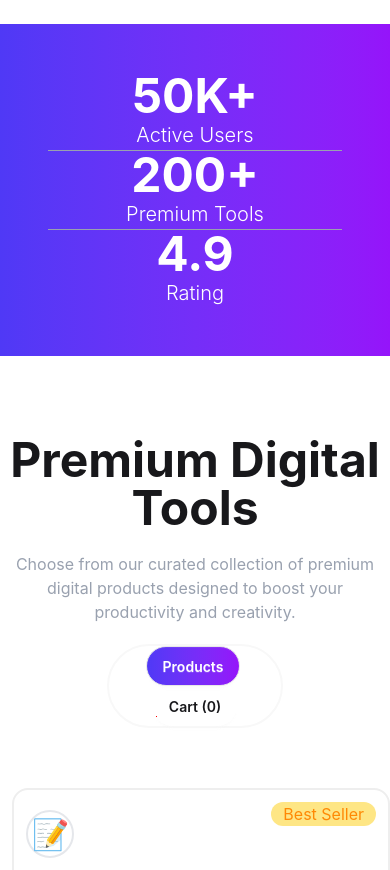
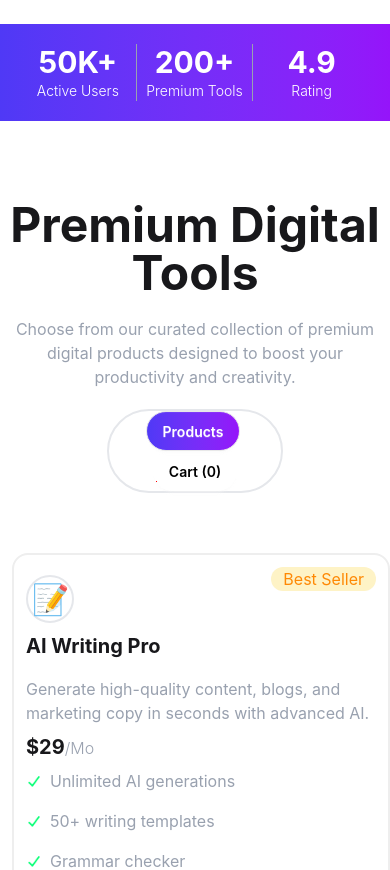
Before and after one commit to samru-4423/PH-A6, a React (Vite) app: page / in a window 390 px wide. Shown: the part 1020-1890 px from the top of the page. Built offline with nearby package versions, Linux system fonts and the light colour scheme.

Commit message:
added cart part to checkout and toggle in product and cart button

```diff
--- a/src/App.jsx
+++ b/src/App.jsx
@@ -1,5 +1,5 @@
 
-import { Suspense } from 'react'
+import { Suspense, useState } from 'react'
 import './App.css'
 import Banner from './Components/Banner'
 import Homecard from './Components/Homecard'
@@ -9,20 +9,70 @@ import StepsPart from './Components/StepsPart'
 import PackagePlan from './Components/PackagePlan'
 import Transform from './Components/Transform'
 import Footer from './Components/Footer'
+import Cart from './Components/Cart'
 
 const cardPromise = fetch('Data.json')
   .then(res => res.json())
 
 function App() {
+  const [activeTab, setActiveTab] = useState("products");
+  return (
 
-  return (
     <>
       <Navbar></Navbar>
       <Banner></Banner>
       <Overall></Overall>
-      <Suspense fallback={<h3>Loading...</h3>}>
+      <div className=' md:w-[80%] mx-auto'>
+        <div className='text-center py-15'>
+          <h2 className='text-5xl font-bold'>Premium Digital Tools</h2>
+          <p className='text-[16px] text-gray-400 py-5 px-2 md:px-82'>Choose from our curated collection of premium digital products designed to boost your productivity and creativity. </p>
+          <div className='border-2 border-gray-200 md:w-[12%] w-[45%] mx-auto space-x-1 rounded-full'>
+            {/* <button className='btn bg-gradient-to-r from-[#4F39F6] to-[#9514FA] text-white rounded-full'>Products</button> */}
+            {/* <button className='btn bg-transparent border-none rounded-full'>Cart (0)</button> */}
+
+            <button
+              onClick={() => setActiveTab("products")}
+              className={`btn rounded-full flex-1 ${activeTab === "products"
+                ? "bg-gradient-to-r from-[#4F39F6] to-[#9514FA] text-white"
+                : "bg-transparent border-none text-black"
+                }`}
+            >
+              Products
+            </button>
+
+            <button
+              onClick={() => setActiveTab("cart")}
+              className={`btn rounded-full flex-1 ${activeTab === "cart"
+                ? "bg-gradient-to-r from-[#4F39F6] to-[#9514FA] text-white"
+                : "bg-transparent border-none text-black"
+                }`}
+            >
+              Cart (0)
+            </button>
+
+          </div>
+        </div>
+
+        {/* <div className='grid md:grid-cols-3 grid-cols-1 gap-4 pl-3'>
+                {
+                    cardContent.map(card => <Card card={card}></Card>)
+                }
+            </div> */}
+
+      </div>
+      {/* <Suspense fallback={<h3 className='text-center'>Loading...</h3>}>
         <Homecard cardPromise={cardPromise}></Homecard>
-      </Suspense>
+      </Suspense> */}
+      {/* <Cart></Cart> */}
+
+      {activeTab === "products" && (
+        <Suspense fallback={<h3 className='text-center'>Loading...</h3>}>
+          <Homecard cardPromise={cardPromise}></Homecard>
+        </Suspense>
+      )}
+
+      {activeTab === "cart" && <Cart/>}
+
       <StepsPart></StepsPart>
       <PackagePlan></PackagePlan>
       <Transform></Transform>
--- a/src/Components/Card.jsx
+++ b/src/Components/Card.jsx
@@ -1,10 +1,25 @@
 import React from 'react';
+import CardFeature from './CardFeature';
 
 const Card = ({ card }) => {
+    const isTagType = card.tagType;
+    // console.log(isTagType);
+
+    const isFeatures = card.features;
+    //console.log(isFeatures);
+
+    const tagStyles =
+        isTagType === "best-seller"
+            ? "bg-amber-100 text-orange-400"
+            : isTagType === "popular"
+                ? "bg-purple-100 text-purple-500"
+                : isTagType === "new"
+                    ? "bg-green-100 text-green-500"
+                    : "";
     return (
-        <div className='w-full  p-3 border-2 border-base-300 rounded-2xl hover:-translate-y-2 transition duration-300'>
+        <div className='flex flex-col w-full p-3 border-2 border-base-300 rounded-2xl hover:-translate-y-2 transition duration-300'>
             <div className='flex justify-end'>
-                <p className='text-center bg-amber-200 text-orange-400  px-3 rounded-full w-auto'>{card.tag}</p>
+                <p className={`text-center px-3 rounded-full w-auto ${tagStyles}`}>{card.tag}</p>
             </div>
 
             <h2 className='text-3xl w-12 p-1 border-2 border-gray-200 rounded-full -mt-4'>{card.icon}</h2>
@@ -15,7 +30,7 @@ const Card = ({ card }) => {
 
             <h2 className='font-bold text-xl'>${card.price}<span className='font-light text-[16px] text-gray-400'>/{card.period}</span> </h2>
 
-            <div className='flex items-center gap-2'>
+            {/* <div className='flex items-center gap-2'>
                 <img src="./../public/check.png" alt="" className='w-4 h-4' />
                 <p className='text-gray-400 py-2'>{card.features[0]}</p>
             </div>
@@ -26,6 +41,12 @@ const Card = ({ card }) => {
             <div className='flex items-center gap-2'>
                 <img src="./../public/check.png" alt="" className='w-4 h-4' />
                 <p className='text-gray-400 py-2'>{card.features[2]}</p>
+            </div> */}
+
+            <div className='flex-1'>
+                {
+                    isFeatures.map((feature, index) => <CardFeature key={index} feature={feature}></CardFeature>)
+                }
             </div>
 
             <div className="mt-6">
--- /dev/null
+++ b/src/Components/CardFeature.jsx
@@ -0,0 +1,12 @@
+import React from 'react';
+
+const CardFeature = ({ feature }) => {
+    return (
+        <div className='flex items-center gap-2'>
+            <img src="./../public/check.png" alt="" className='w-4 h-4' />
+            <p className='text-gray-400 py-2'>{feature}</p>
+        </div>
+    );
+};
+
+export default CardFeature;
--- /dev/null
+++ b/src/Components/Cart.jsx
@@ -0,0 +1,26 @@
+import React, { Suspense } from 'react';
+import CartDetails from './CartDetails';
+
+const Cart = () => {
+    return (
+        <div className='md:w-[80%] md:mx-auto mx-2 border-2 border-gray-300 md:p-7 p-4 rounded-2xl'>
+            <h2 className='font-bold text-3xl'>Your Cart</h2>
+
+            {
+                <Suspense fallback={<h3>Loading...</h3>}>
+                    <CartDetails></CartDetails>
+                </Suspense>
+            }
+
+            <div className='flex justify-between'>
+                <p className='text-gray-400'>Total:</p>
+                <p className='font-bold text-[20px]'>$79</p>
+            </div>
+            <div className="mt-6">
+                <button className="btn bg-gradient-to-r from-[#4F39F6] to-[#9514FA] text-white rounded-full btn-block">Proceed To Checkout</button>
+            </div>
+        </div>
+    );
+};
+
+export default Cart;
--- /dev/null
+++ b/src/Components/CartDetails.jsx
@@ -0,0 +1,18 @@
+import React from 'react';
+
+const CartDetails = () => {
+    return (
+        <div className='flex justify-between bg-gray-100 rounded-2xl p-5 my-3'>
+            <div className='flex gap-3 '>
+                <h2 className='text-3xl w-auto p-1 bg-white rounded-full'><img src="./../public/Play.png" alt="" className='w-9 p-1' /></h2>
+                <div>
+                    <p className='text-[16px]'>AI Writing Pro</p>
+                    <p className='text-gray-400'>$29</p>
+                </div>
+            </div>
+            <button className='btn border-none bg-transparent text-red-500'>Remove</button>
+        </div>
+    );
+};
+
+export default CartDetails;
--- a/src/Components/Homecard.jsx
+++ b/src/Components/Homecard.jsx
@@ -3,21 +3,21 @@ import Card from './Card';
 
 const Homecard = ({ cardPromise }) => {
     const cardContent = use(cardPromise);
-    console.log(cardContent);
+    //console.log(cardContent);
     return (
         <div className=' md:w-[80%] mx-auto pb-20'>
-            <div className='text-center py-15'>
+            {/* <div className='text-center py-15'>
                 <h2 className='text-5xl font-bold'>Premium Digital Tools</h2>
                 <p className='text-[16px] text-gray-400 py-5 px-2 md:px-82'>Choose from our curated collection of premium digital products designed to boost your productivity and creativity. </p>
                 <div className='border-2 border-base-200 md:w-[15%] w-[45%] mx-auto space-x-1 rounded-full'>
                     <button className='btn bg-gradient-to-r from-[#4F39F6] to-[#9514FA] text-white rounded-full'>Products</button>
                     <button className='btn bg-transparent border-none rounded-full'>Cart (0)</button>
                 </div>
-            </div>
+            </div> */}
 
             <div className='grid md:grid-cols-3 grid-cols-1 gap-4 pl-3'>
                 {
-                    cardContent.map(card => <Card card={card}></Card>)
+                    cardContent.map(card => <Card key={card.id} card={card}></Card>)
                 }
             </div>
 
--- a/src/Components/Navbar.jsx
+++ b/src/Components/Navbar.jsx
@@ -17,7 +17,7 @@ const Navbar = () => {
                             <li><a>Pricing</a></li>
                             <li><a>Testimonials</a></li>
                             <li><a>FAQ</a></li>
-                            <li><button>Cart</button></li>
+                            <li><button>Cart <span className='text-[12px] text-center bg-red-500 w-4.5 h-4.5 px-1 rounded-full'>0</span></button></li>
                         </ul>
                     </div>
                     <h2 className='font-bold text-3xl bg-gradient-to-r from-[#4F39F6] to-[#9514FA] bg-clip-text text-transparent'>DigiTools</h2>
@@ -33,7 +33,7 @@ const Navbar = () => {
                     </ul>
                 </div>
                 <div className="navbar-end md:gap-3 ">
-                    <ul className="menu menu-horizontal px-1 hidden md:flex"><button className="btn border-none bg-transparent"><img src='./public/shopping-cart.png'></img></button></ul>
+                    <ul className="menu menu-horizontal px-1 hidden md:flex"><button className="btn border-none bg-transparent"><img src='./public/shopping-cart.png'></img></button><span className='text-[12px] text-center bg-red-500 w-4.5 h-4.5 px-1 -ml-6 rounded-full'>0</span></ul>
                     <button className="btn border-none bg-transparent">Login</button>
                     <button className="btn bg-gradient-to-r from-[#4F39F6] to-[#9514FA] text-white rounded-full">Get Satrted</button>
                 </div>
--- a/src/Components/Overall.jsx
+++ b/src/Components/Overall.jsx
@@ -3,18 +3,18 @@ import React from 'react';
 const Overall = () => {
     return (
         <div className='bg-gradient-to-r from-[#4F39F6]  to-[#9514FA] my-5'>
-            <div className='grid md:grid-cols-3 grid-cols-1 items-center text-center justify-between text-white md:w-[85%] mx-auto p-12'>
-                <div className='md:border-r border-b border-gray-400'>
-                    <h2 className='font-bold text-5xl'>50K+</h2>
-                    <p className='text-[20px] font-light'>Active Users</p>
+            <div className='grid grid-cols-3  items-center text-center justify-between text-white md:w-[85%] mx-auto md:p-12 p-5'>
+                <div className='border-r border-gray-400'>
+                    <h2 className='font-bold md:text-5xl text-3xl'>50K+</h2>
+                    <p className='md:text-[20px] text-[14px] font-light'>Active Users</p>
                 </div>
-                <div className='md:border-r border-b border-gray-400  '>
-                    <h2 className='font-bold text-5xl'>200+</h2>
-                    <p className='text-[20px] font-light'>Premium Tools</p>
+                <div className='border-r border-gray-400  '>
+                    <h2 className='font-bold md:text-5xl text-3xl'>200+</h2>
+                    <p className='md:text-[20px] text-[14px] font-light'>Premium Tools</p>
                 </div>
                 <div>
-                    <h2 className='font-bold text-5xl'>4.9</h2>
-                    <p className='text-[20px] font-light'>Rating</p>
+                    <h2 className='font-bold md:text-5xl text-3xl'>4.9</h2>
+                    <p className='md:text-[20px] text-[14px] font-light'>Rating</p>
                 </div>
             </div>
         </div>
```
